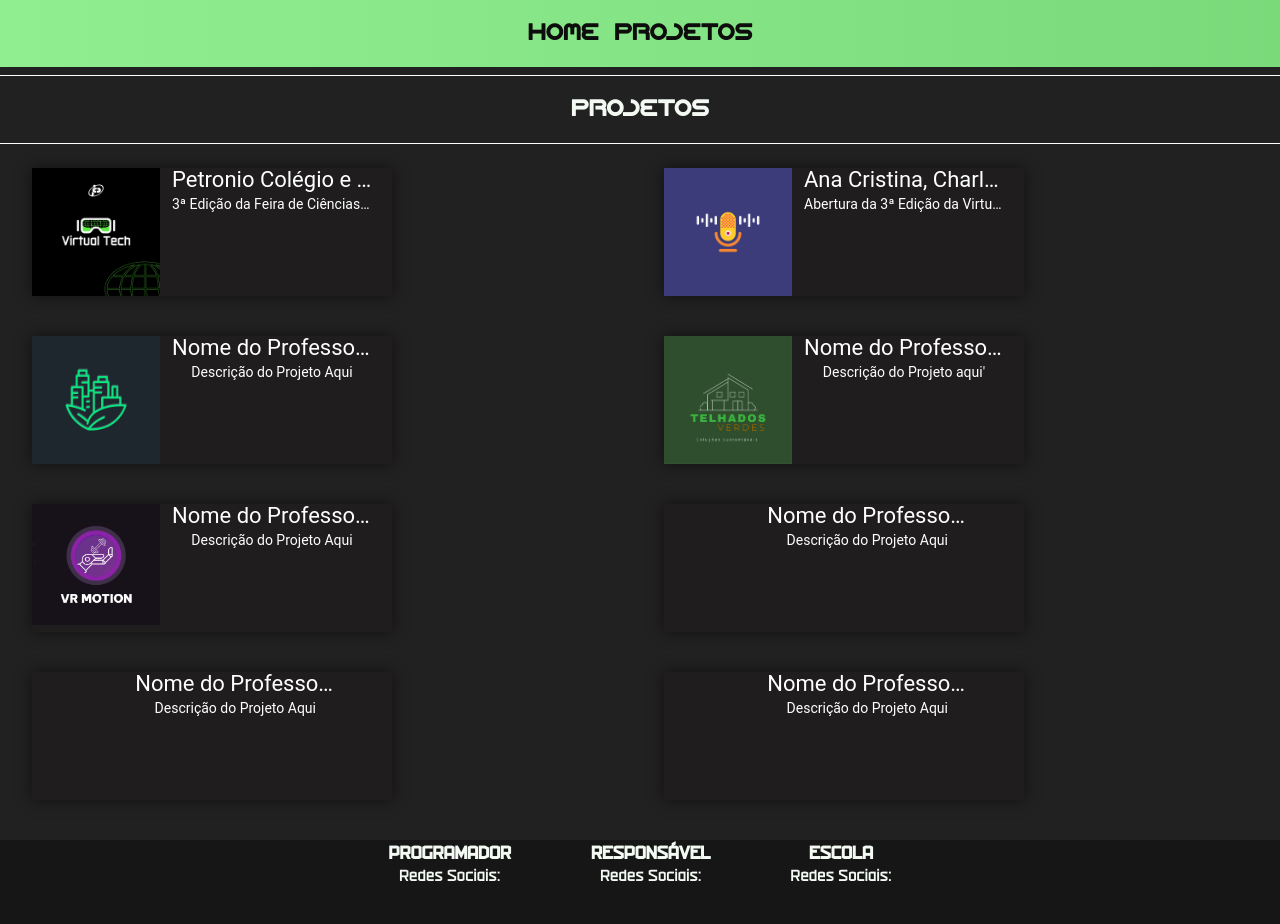
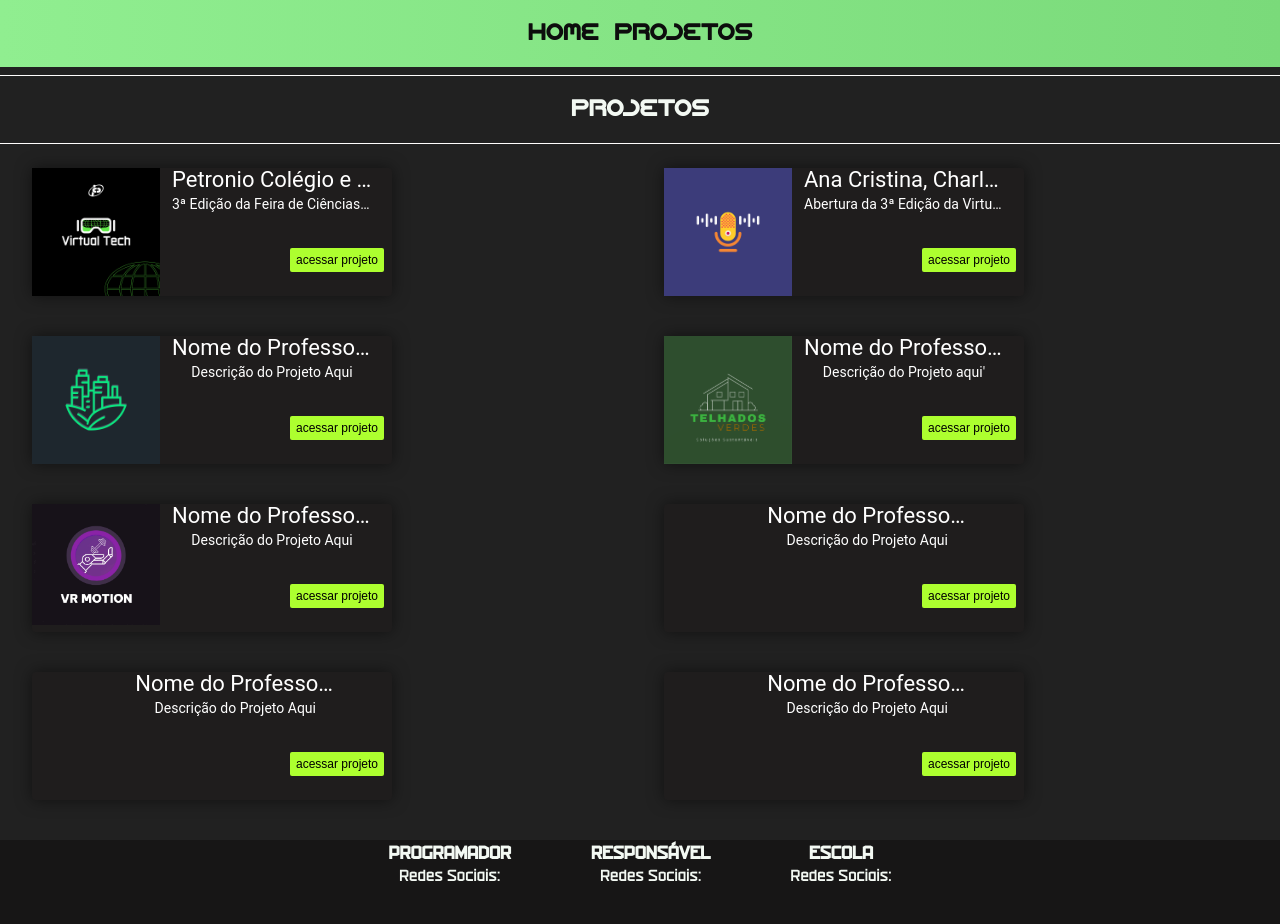
Before and after one commit to stallum/VirtualTech, a plain HTML site: page html/proj.html in a window 1280 px wide. Drawn offline with Linux system fonts and the light colour scheme; files whose address does not match are found by name.

Commit message:
adição de botões na página de projetos

```diff
--- a/css/style-proj.css
+++ b/css/style-proj.css
@@ -73,6 +73,23 @@ img {
     text-overflow: ellipsis;
 }
 
+.button-container {
+    display: flex;
+    justify-content: flex-end;
+    margin-top: 2rem;
+    margin-right: .5rem;
+}
+
+.acesso {
+    font-size: 12px;
+    height: 1.5rem;
+    font-weight: 500;
+    border-radius: 2px;
+    border: none;
+    cursor: pointer;
+    background-color: greenyellow;
+}
+
 button {
     font-family: 'Roboto' sans-serif;
     appearance: auto;
--- a/html/proj.html
+++ b/html/proj.html
@@ -32,6 +32,9 @@
                 <div class="proj-Content">
                     <div class="respons">Petronio Colégio e Curso</div>
                     <div class="desc">3ª Edição da Feira de Ciências Petronio Colégio e Curso</div>
+                    <div class="button-container">
+                        <button class="acesso">acessar projeto</button>
+                    </div>
                 </div>
             </div>
 
@@ -42,6 +45,9 @@
                 <div class="proj-Content">
                     <div class="respons">Ana Cristina, Charles Targino, Jr do Ó</div>
                     <div class="desc">Abertura da 3ª Edição da Virtual Tech</div>
+                    <div class="button-container">
+                        <button class="acesso">acessar projeto</button>
+                    </div>
                 </div>
             </div>
 
@@ -52,6 +58,9 @@
                 <div class="proj-Content">
                     <div class="respons">Nome do Professor responsável aqui</div>
                     <div class="desc">Descrição do Projeto Aqui</div>
+                    <div class="button-container">
+                        <button class="acesso">acessar projeto</button>
+                    </div>
                 </div>
             </div>
 
@@ -62,6 +71,9 @@
                 <div class="proj-Content">
                     <div class="respons">Nome do Professor Responsável aqui</div>
                     <div class="desc">Descrição do Projeto aqui'</div>
+                    <div class="button-container">
+                        <button class="acesso">acessar projeto</button>
+                    </div>
                 </div>
             </div>
 
@@ -72,6 +84,9 @@
                 <div class="proj-Content">
                     <div class="respons">Nome do Professor Responsável aqui</div>
                     <div class="desc">Descrição do Projeto Aqui</div>
+                    <div class="button-container">
+                        <button class="acesso">acessar projeto</button>
+                    </div>
                 </div>
             </div>
 
@@ -82,6 +97,9 @@
                 <div class="proj-Content">
                     <div class="respons">Nome do Professor Responsável aqui</div>
                     <div class="desc">Descrição do Projeto Aqui</div>
+                    <div class="button-container">
+                        <button class="acesso">acessar projeto</button>
+                    </div>
                 </div>
             </div>
 
@@ -92,6 +110,9 @@
                 <div class="proj-Content">
                     <div class="respons">Nome do Professor Responsável aqui</div>
                     <div class="desc">Descrição do Projeto Aqui</div>
+                    <div class="button-container">
+                        <button class="acesso">acessar projeto</button>
+                    </div>
                 </div>
             </div>
 
@@ -102,6 +123,9 @@
                 <div class="proj-Content">
                     <div class="respons">Nome do Professor Responsável aqui</div>
                     <div class="desc">Descrição do Projeto Aqui</div>
+                    <div class="button-container">
+                        <button class="acesso">acessar projeto</button>
+                    </div>
                 </div>
             </div>
 
@@ -132,5 +156,6 @@
         </div>
     </footer>
     <script src="script.js"></script>
+    <script src="../scripts/projs.js"></script>
 </body>
 </html>
```
Also changed, not shown: scripts/projs.js (added).
